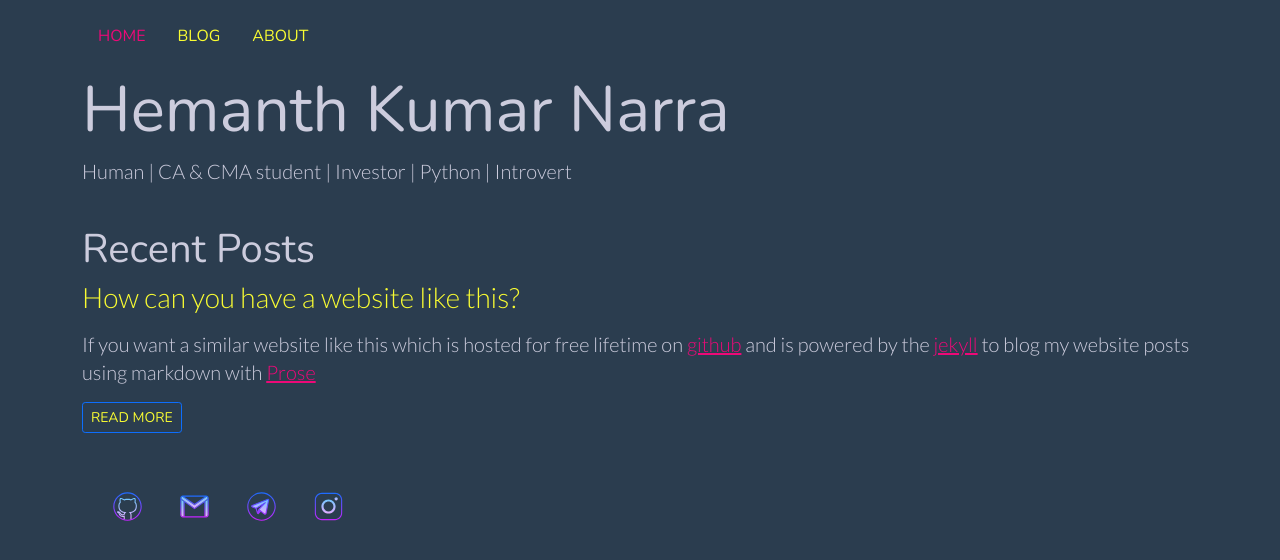
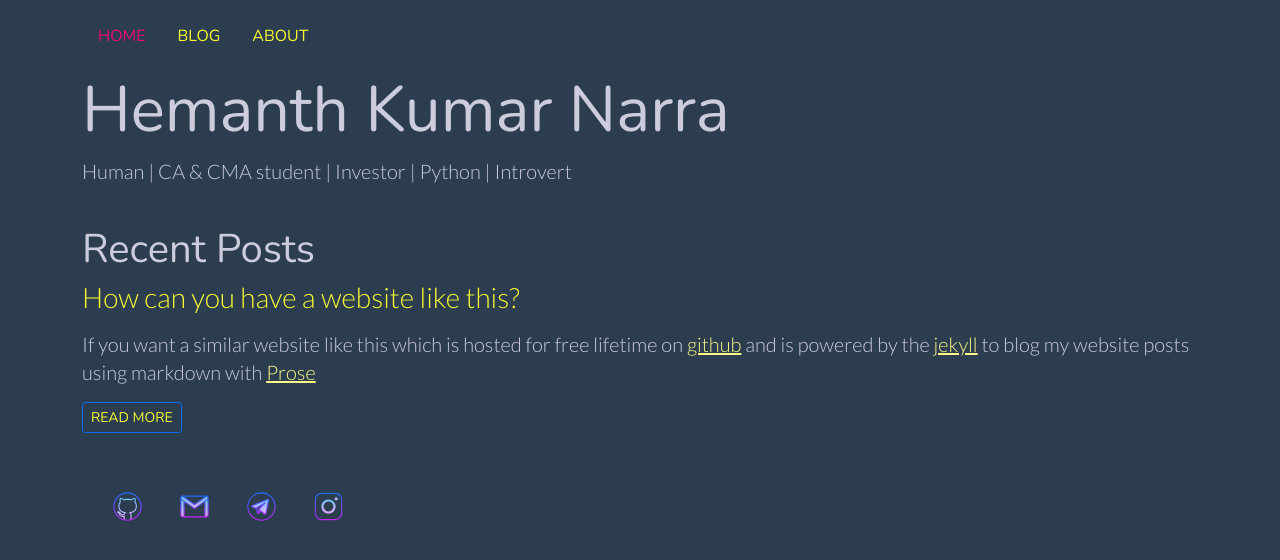
Before and after one commit to hemanthnarra/hemanthnarra.github.io, a Jekyll site: the page built from index.html, in a window 1280 px wide. Shown: the top 560 px of the page. Built offline with Jekyll 4.4.1, drawn with Linux system fonts in a browser that asks for light colours.

Commit message:
this should look better

```diff
--- a/css/main.css
+++ b/css/main.css
@@ -8,10 +8,10 @@ body {
     font-family: 'Nunito', sans-serif;
 }
 a {
-    color: #ed0978;
+    color: #fcf988;
 }
 a:hover {
-    color: #fcf988;
+    color: #ed0978;
 }
 .nav-link {
     color: #f9fc32;
```
